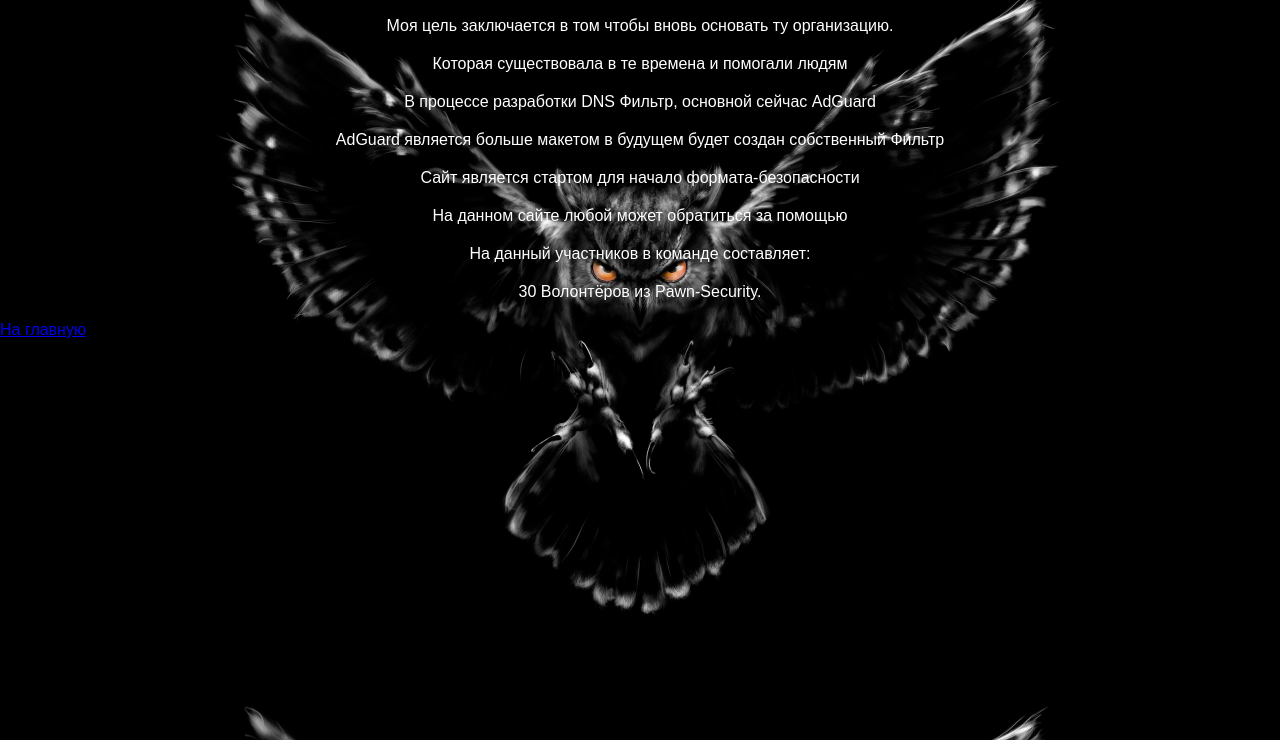
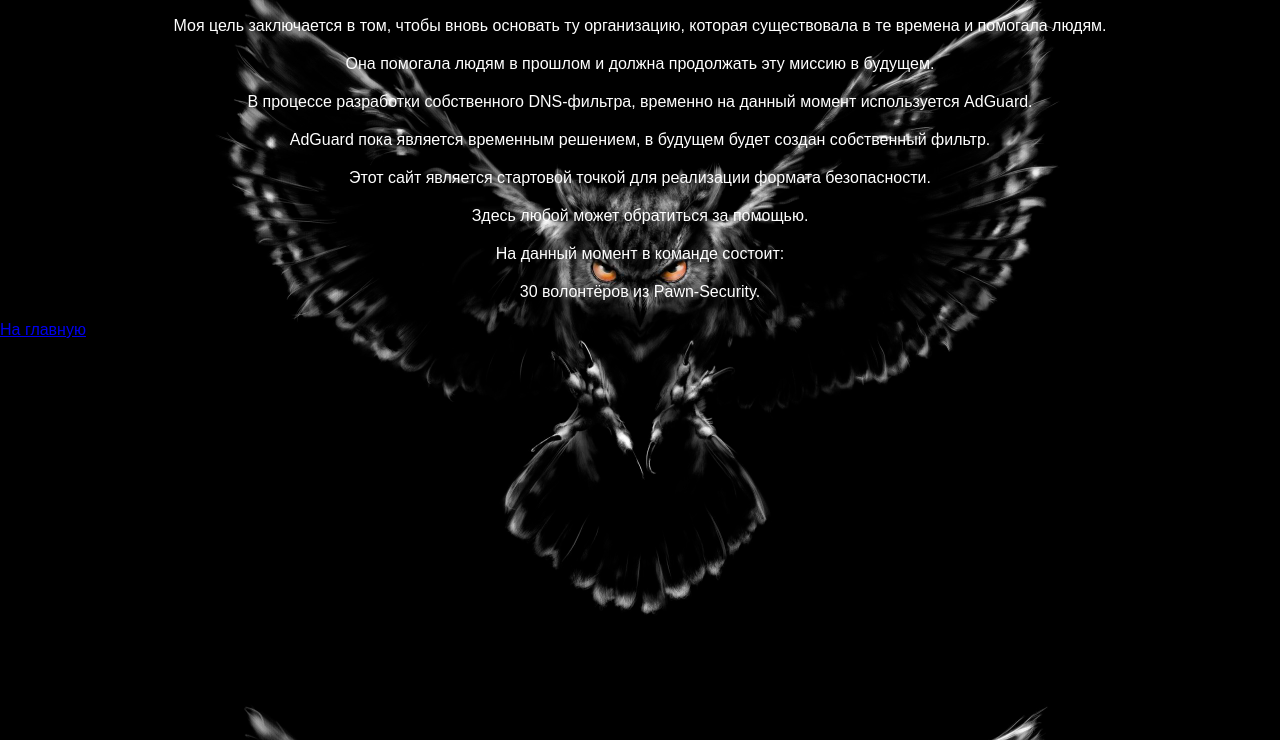
Before and after one commit to AristarhUcolov/C.N.S-Clear.Net.Sky-S.O.W.A, a plain HTML site: page transfer_html/mission.html in a window 1280 px wide. Shown: the part 60-800 px from the top of the page. Drawn offline with Linux system fonts and the light colour scheme.

Commit message:
Update mission.html
Fixed Words ( fast writed without fixing )

```diff
--- a/transfer_html/mission.html
+++ b/transfer_html/mission.html
@@ -4,22 +4,22 @@
     <meta charset="UTF-8">
     <meta name="viewport" content="width=device-width, initial-scale=1.0">
     <title>Миссия</title>
-	<link rel="icon" href="../art_style/owl.jpg" type="image/jpg">
+    <link rel="icon" href="../art_style/owl.jpg" type="image/jpg">
     <link rel="stylesheet" href="../styles_format/styles.css">
 </head>
 <body>
     <div class="container">
         <div class="news-content">
             <h1>Миссия</h1>
-            <p>Моя цель заключается в том чтобы вновь основать ту организацию.</p>
-			<p>Которая существовала в те времена и помогали людям</p>
-			<p>В процессе разработки DNS Фильтр, основной сейчас AdGuard</p>
-			<p>AdGuard является больше макетом в будущем будет создан собственный Фильтр</p>
-			<p>Сайт является стартом для начало формата-безопасности</p>
-			<p>На данном сайте любой может обратиться за помощью</p>
-			<p>На данный участников в команде составляет:</p>
-			<p>30 Волонтёров из Pawn-Security.</p>
-			<a href="../index.html">На главную</a>
+            <p>Моя цель заключается в том, чтобы вновь основать ту организацию, которая существовала в те времена и помогала людям.</p>
+	            <p>Она помогала людям в прошлом и должна продолжать эту миссию в будущем.</p>
+	            <p>В процессе разработки собственного DNS-фильтра, временно на данный момент используется AdGuard.</p>
+	            <p>AdGuard пока является временным решением, в будущем будет создан собственный фильтр.</p>
+	            <p>Этот сайт является стартовой точкой для реализации формата безопасности.</p>
+	            <p>Здесь любой может обратиться за помощью.</p>
+	            <p>На данный момент в команде состоит:</p>
+	            <p>30 волонтёров из Pawn-Security.</p>
+	            <a href="../index.html">На главную</a>
         </div>
     </div>
 </body>
```
